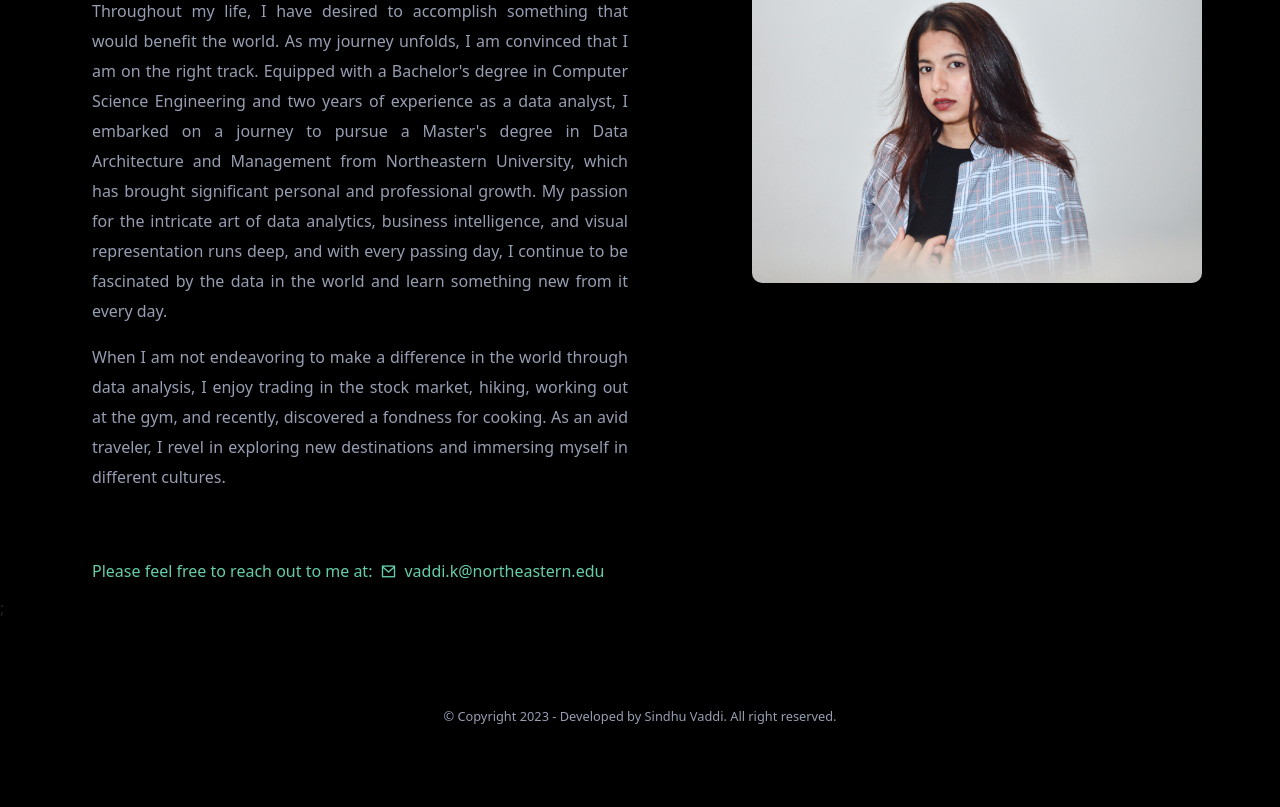
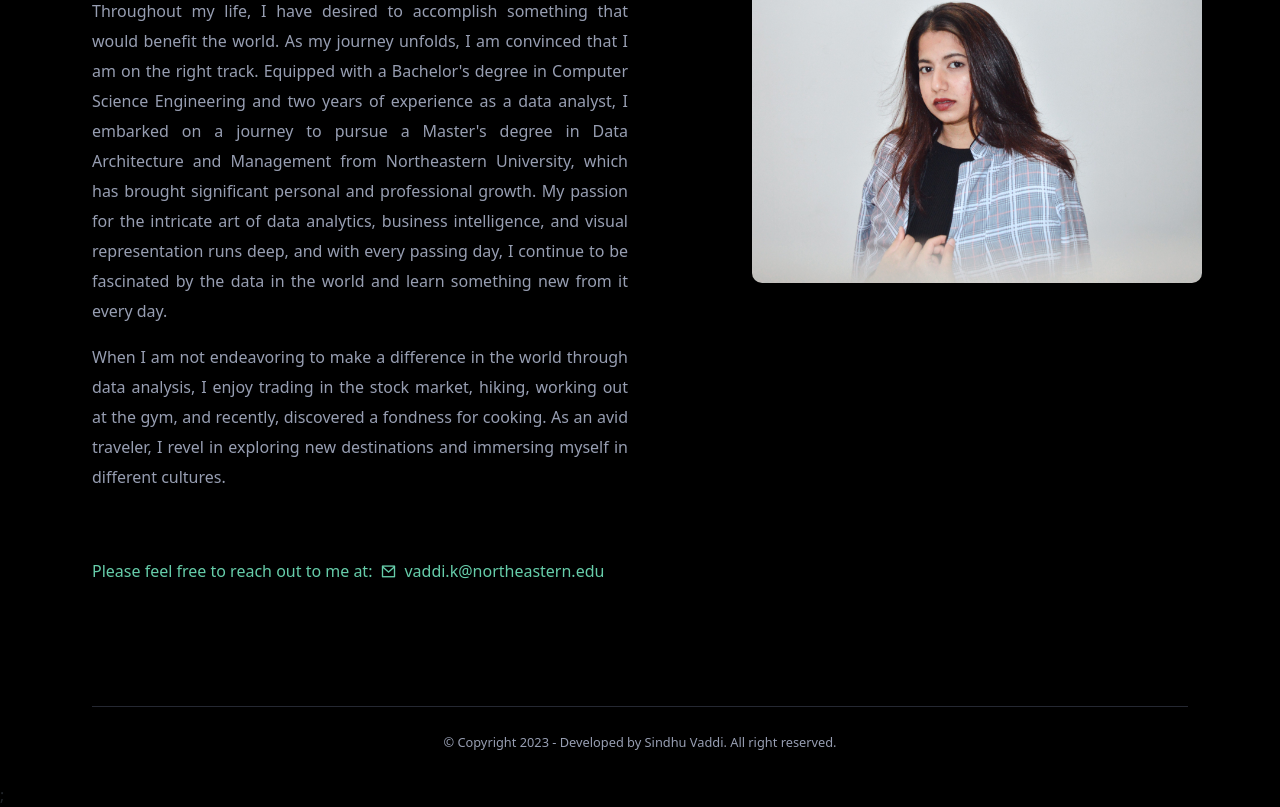
Before and after one commit to SindhVaddi/Svaddi_portfolio, a Next.js app: page / in a window 1280 px wide. Shown: the part 336-1143 px from the top of the page. Before the commit the page ends 1093 px from the top, so only its background shows below. Built offline with nearby package versions, Linux system fonts and the light colour scheme.

Commit message:
deploying website w changes

```diff
--- a/components/Footer/footer.jsx
+++ /dev/null
@@ -1,32 +0,0 @@
-import React from "react";
-
-import { Container, Row, Col } from "reactstrap";
-import classes from "./footer.module.css";
-
-
-
-
-const Footer = () => {
-  const date = new Date();
-  const year = date.getFullYear();
-
-  return (
-    <footer>
-      <Container>
-        <Row>
-
-          <Col lg="12">
-            <div className={`${classes.footer__copyright}`}>
-              <p>
-                &copy; Copyright {year} - Developed by Sindhu Vaddi. All right
-                reserved.{" "}
-              </p>
-            </div>
-          </Col>
-        </Row>
-      </Container>
-    </footer>
-  );
-};
-
-export default Footer;
--- a/components/Footer/footer.module.css
+++ /dev/null
@@ -1,15 +0,0 @@
-
-  .footer__copyright {
-    border-top: 1px solid #00000049;
-  }
-  .footer__copyright p {
-    font-size: 0.8rem;
-    text-align: center;
-    padding-top: 20px;
-  }
-
-  @media only screen and (max-width: 768px) {
-    .footer__top {
-      display: none;
-    }
-  }
--- a/components/Header/header.jsx
+++ b/components/Header/header.jsx
@@ -1,4 +1,3 @@
-
 import Link from "next/link";
 import React, { useRef, useEffect } from "react";
 import classes from "./header.module.css";
@@ -82,7 +81,7 @@ return (
 
 
 
-        {/* ========= nav menu =========== */}
+        {/* ========= Navigation Menu =========== */}
         <div
           className={`${classes.navigation}`}
           ref={menuRef}
--- a/components/Layout/layout.jsx
+++ b/components/Layout/layout.jsx
@@ -1,6 +1,5 @@
 import React, {Fragment} from 'react'
 import Header from '../Header/header'
-import Footer from '../Footer/footer'
 
 const Layout = (props) => {
     return <Fragment>
@@ -9,8 +8,6 @@ const Layout = (props) => {
                 {props.children}
             </div>
 
-
-        <Footer/>
     </Fragment>
 }
 
--- a/components/UI/Home.jsx
+++ b/components/UI/Home.jsx
@@ -7,6 +7,8 @@ import classes from "../../styles/home.module.css";
 
 
 const Home = () => {
+  const date = new Date();
+  const year = date.getFullYear();
     return (
       <div style={{ marginBottom: '10px' , marginLeft: "40px", marginRight: "40px" }}>
       <section className={`${classes.home}`}>
@@ -33,6 +35,12 @@ const Home = () => {
                 Please feel free to reach out to me at:
                 <i className="ri-mail-line"></i>vaddi.k@northeastern.edu
                 </p>
+              <br />
+              <br />
+              <br />
+              <br />
+              <br />
+
 
 
               </div>
@@ -47,6 +55,16 @@ const Home = () => {
 
               </div>
             </Col>
+
+            <Col lg="12">
+            <div className={`${classes.footer}`}>
+              <p>
+                &copy; Copyright {year} - Developed by Sindhu Vaddi. All right
+                reserved.{" "}
+              </p>
+            </div>
+          </Col>
+
           </Row>
         </Container>
       </section>
--- a/pages/My_Work.js
+++ b/pages/My_Work.js
@@ -193,8 +193,7 @@ const Projects = () => {
                 <br />
                 <br />
                 <br />
-                <br />
-                <br />
+
             </Col>
 
             <Col lg="12">
--- a/styles/globals.css
+++ b/styles/globals.css
@@ -38,7 +38,7 @@ h9 {
 
 }
 h2 {
-  font-size: 2.5rem !important;
+  font-size: 2.5rem;
 }
 
 .role {
@@ -57,16 +57,16 @@ footer {
 }
 
 .primary__btn {
-  background: #171f38 !important;
-  padding: 7px 25px !important;
-  border: 1px solid #01d293 !important;
+  background: #171f38;
+  padding: 7px 25px;
+  border: 1px solid #01d293;
   border-radius: 5px;
 }
 
 .primary__btn a {
   text-decoration: none;
   color: #01d293;
-  background: transparent !important;
+  background: transparent;
 }
 
 .secondary__btn {
@@ -77,7 +77,7 @@ footer {
 }
 
 .secondary__btn a {
-  color: #01d293 !important;
+  color: #01d293;
 }
 .primary__btn a:hover,
 .secondary__btn a:hover {
--- a/styles/home.module.css
+++ b/styles/home.module.css
@@ -60,16 +60,16 @@
 
   @media only screen and (max-width: 992px) {
     .home__content h2 {
-      font-size: 1.5rem !important;
+      font-size: 1.5rem;
     }
 
     .home__content h5 {
-      font-size: 1.1rem !important;
+      font-size: 1.1rem;
     }
 
     .home__img  {
-      width: 250px !important;
-      height: 250px !important;
+      width: 250px;
+      height: 250px;
     }
 
     .home__content {
@@ -82,7 +82,7 @@
   @media only screen and (max-width: 768px) {
     .home__img {
       display: static;
-      text-align: center !important;
+      text-align: center;
       margin-top: 50px;
     }
 
```
Also changed, not shown: pages/Resume.js (deleted, +0 -18 lines), 2 other files (tests, documents, lock files or other folders).
